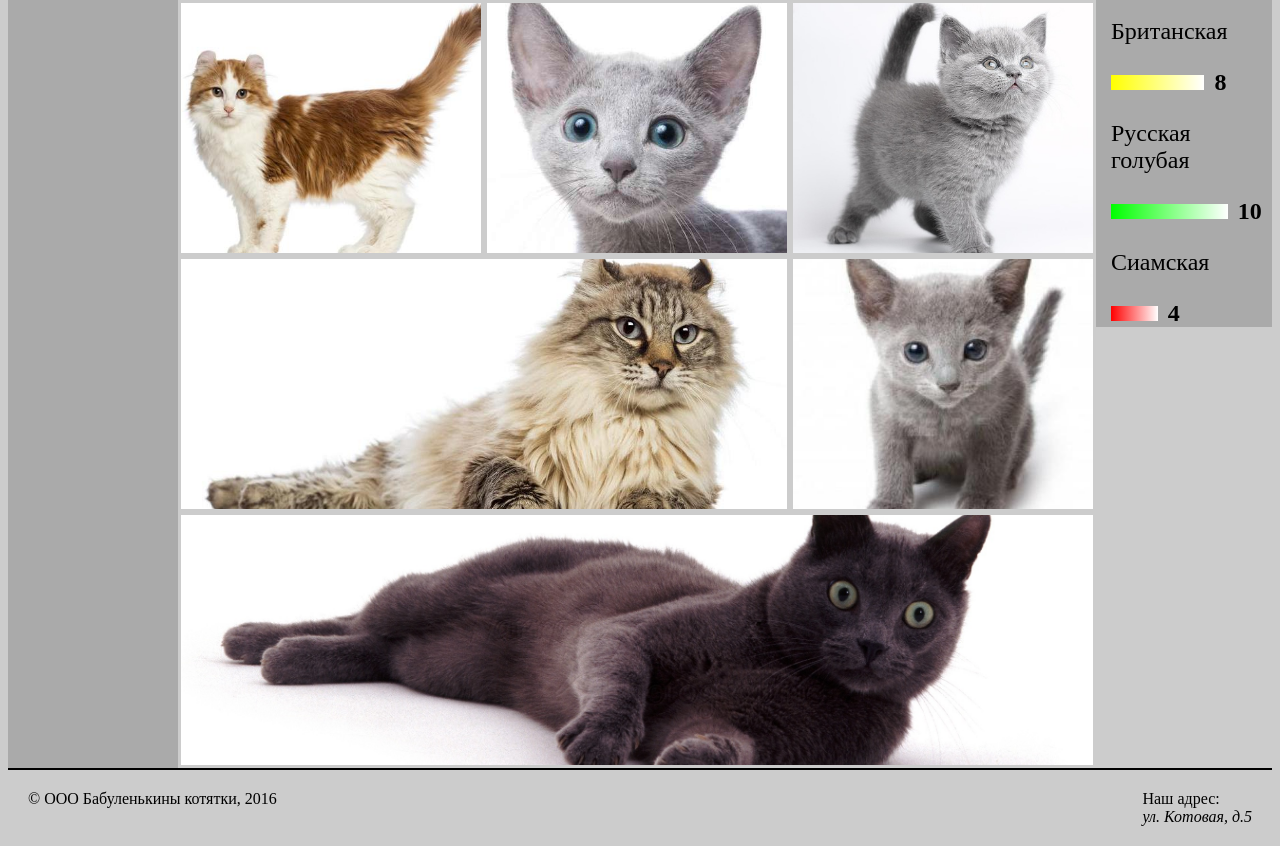
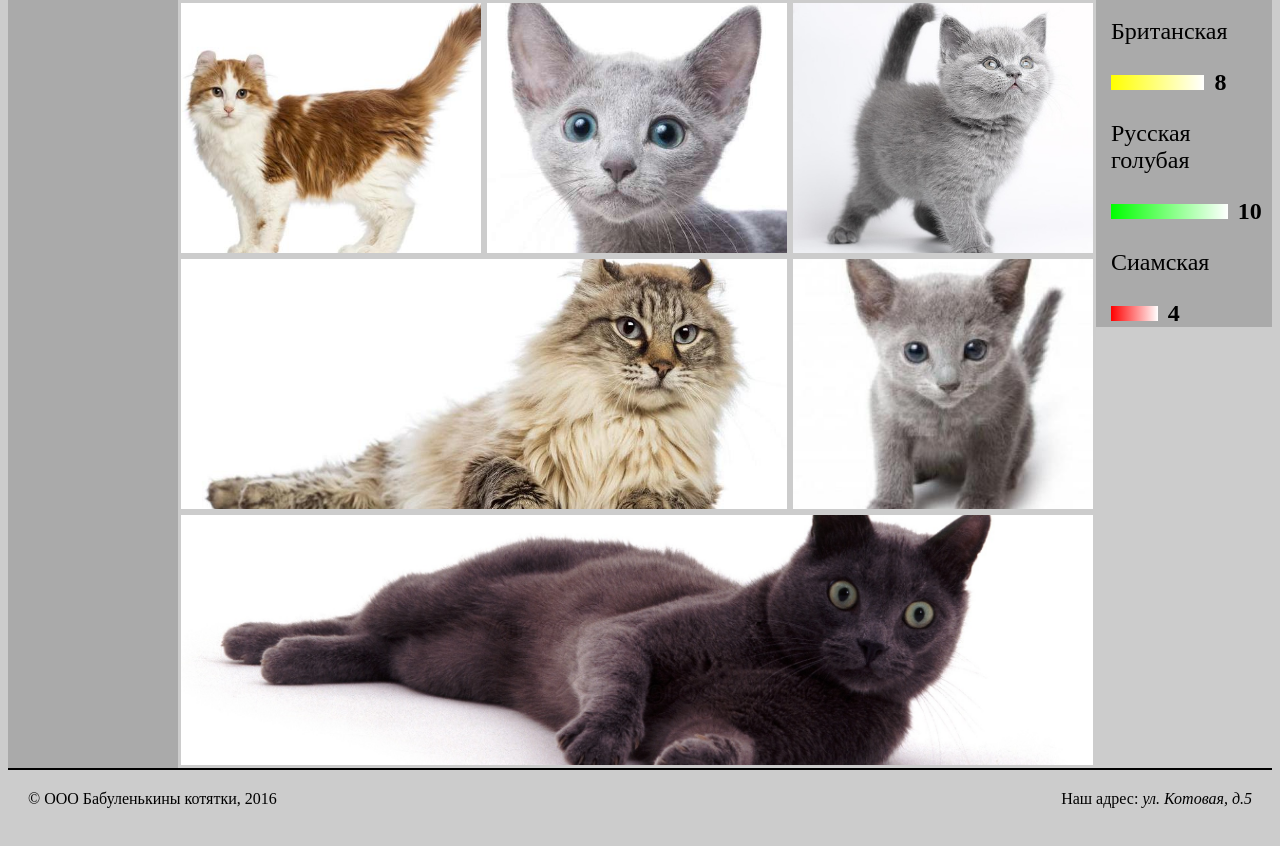
Before and after one commit to urfu-2016/markup-task-7, a plain HTML site: page index.html in a window 1280 px wide. Shown: the part 375-1221 px from the top of the page. Drawn offline with Linux system fonts and the light colour scheme.

Commit message:
адрес в одну строчку, как в прототипе

```diff
--- a/index.css
+++ b/index.css
@@ -190,6 +190,11 @@ aside
     background: linear-gradient(to right, #0f0, #fff);
 }
 
+address
+{
+    display: inline;
+}
+
 input:checked ~ .first
 {
     order: 1;
```
